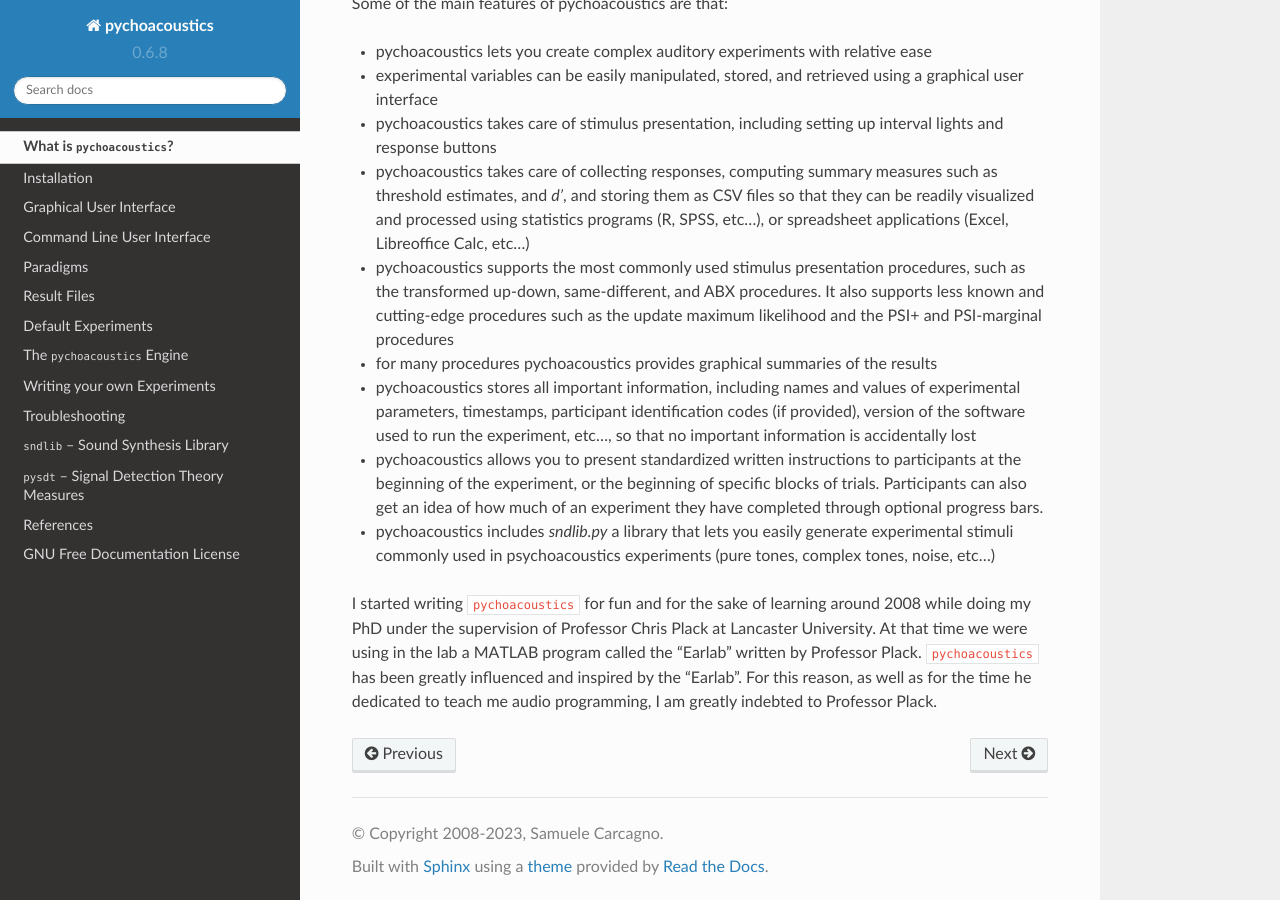
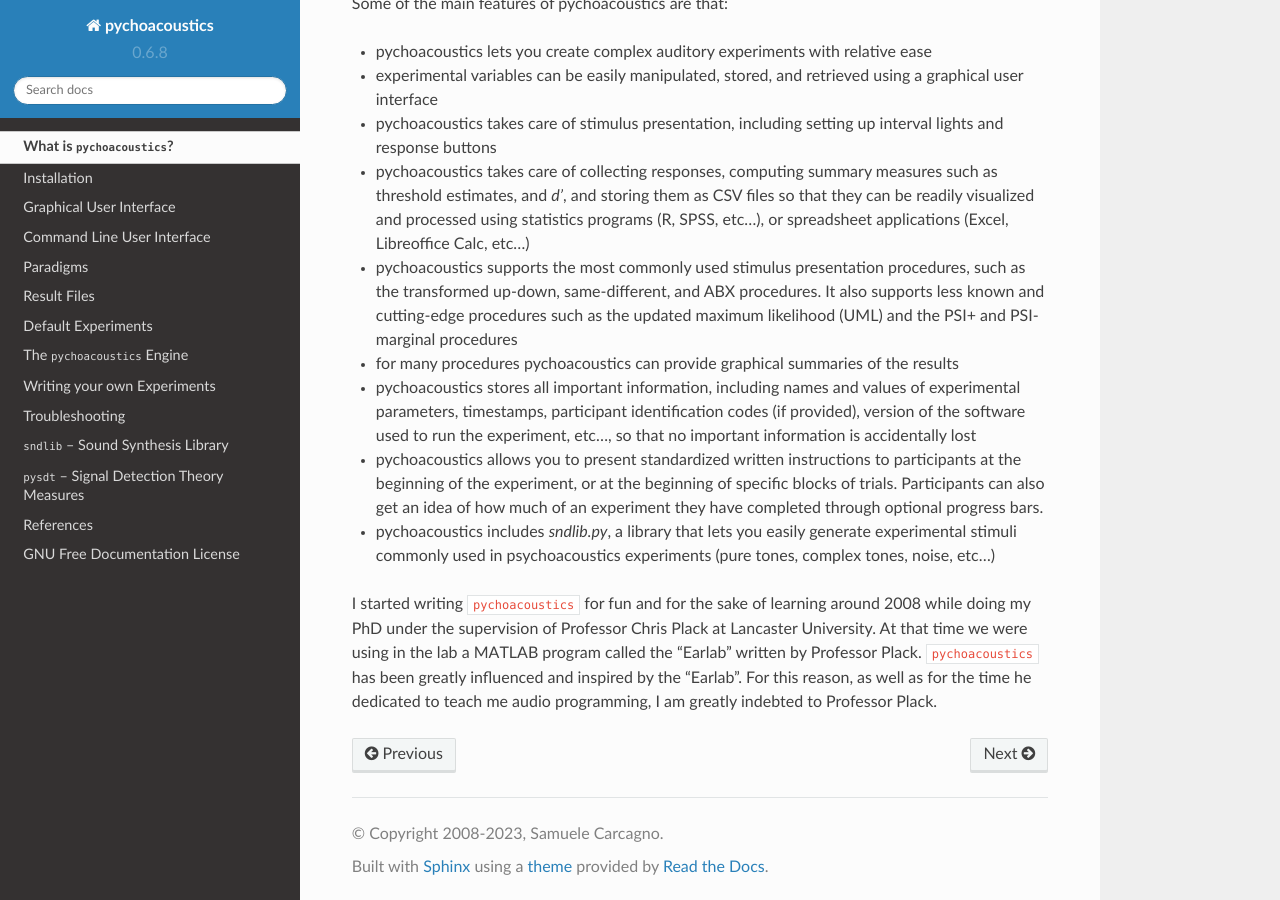
Before and after one commit to sam81/pychoacoustics, a Sphinx documentation site: the page built from pychoacoustics/doc/intro.rst, in a window 1280 px wide and 900 px high, scrolled down 1212 px. Built offline with Sphinx 7.4.7 and the Read the Docs theme 2.0.0, drawn with Linux system fonts in a browser that asks for light colours.

```diff
--- a/pychoacoustics/doc/installation.rst
+++ b/pychoacoustics/doc/installation.rst
@@ -26,4 +26,4 @@ Note that the program needs to be launched in the same Python environment in whi
 - matplotlib
 - PyAudio
 
-if you're using Linux you can also install `pyalsaaudio` to have an addition sound output option. If you're using conda on Windows I'd recommend installing PyAudio via pip because the PyAudio version available on conda is not built with support for the WASAPI output interface (at least that was the case the last time I checked).
+if you're using Linux you can also install `pyalsaaudio` to have an additional sound output option. If you're using conda on Windows I'd recommend installing PyAudio via pip because the PyAudio version available on conda is not built with support for the WASAPI output interface (at least that was the case the last time I checked).
--- a/pychoacoustics/doc/intro.rst
+++ b/pychoacoustics/doc/intro.rst
@@ -39,11 +39,11 @@ Some of the main features of pychoacoustics are that:
 - experimental variables can be easily manipulated, stored, and retrieved using a graphical user interface
 - pychoacoustics takes care of stimulus presentation, including setting up interval lights and response buttons
 - pychoacoustics takes care of collecting responses, computing summary measures such as threshold estimates, and *d'*, and storing them as CSV files so that they can be readily visualized and processed using statistics programs (R, SPSS, etc...), or spreadsheet applications (Excel, Libreoffice Calc, etc...)
-- pychoacoustics supports the most commonly used stimulus presentation procedures, such as the transformed up-down, same-different, and ABX procedures. It also supports less known and cutting-edge procedures such as the update maximum likelihood and the PSI+ and PSI-marginal procedures
-- for many procedures pychoacoustics provides graphical summaries of the results
+- pychoacoustics supports the most commonly used stimulus presentation procedures, such as the transformed up-down, same-different, and ABX procedures. It also supports less known and cutting-edge procedures such as the updated maximum likelihood (UML) and the PSI+ and PSI-marginal procedures
+- for many procedures pychoacoustics can provide graphical summaries of the results
 - pychoacoustics stores all important information, including names and values of experimental parameters, timestamps, participant identification codes (if provided), version of the software used to run the experiment, etc..., so that no important information is accidentally lost
-- pychoacoustics allows you to present standardized written instructions to participants at the beginning of the experiment, or the beginning of specific blocks of trials. Participants can also get an idea of how much of an experiment they have completed through optional progress bars.
-- pychoacoustics includes `sndlib.py` a library that lets you easily generate experimental stimuli commonly used in psychoacoustics experiments (pure tones, complex tones, noise, etc...)
+- pychoacoustics allows you to present standardized written instructions to participants at the beginning of the experiment, or at the beginning of specific blocks of trials. Participants can also get an idea of how much of an experiment they have completed through optional progress bars.
+- pychoacoustics includes `sndlib.py`, a library that lets you easily generate experimental stimuli commonly used in psychoacoustics experiments (pure tones, complex tones, noise, etc...)
 
 
 I started writing ``pychoacoustics`` for fun and for the sake of
```
Also changed, not shown: .readthedocs.yaml (added).
